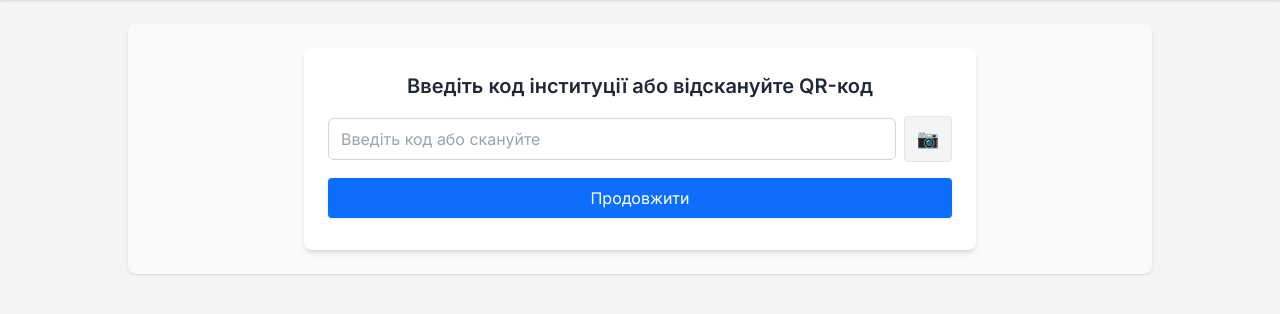
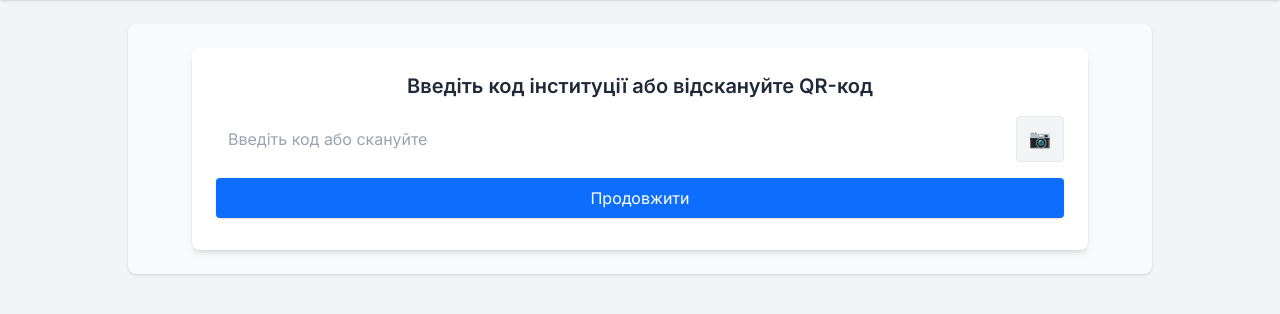
Before and after one commit to KhrystynaGit/anonymous_feedback_system, a FastAPI app: page / in a window 1280 px wide. Shown: the part 68-382 px from the top of the page. Run offline with FastAPI, Linux system fonts and the light colour scheme; some libraries are stand-ins or nearby versions.

Commit message:
Adjust form styles

```diff
--- a/app_templates/code_input.html
+++ b/app_templates/code_input.html
@@ -3,7 +3,7 @@
 {% block title %}Введіть код інституції{% endblock %}
 
 {% block content %}
-<div class="max-w-2xl mx-auto bg-white dark:bg-gray-700 p-4 sm:p-6 rounded-lg shadow-md">
+<div class="max-w-4xl mx-auto bg-white dark:bg-gray-700 p-4 sm:p-6 rounded-lg shadow-md">
   <h2 class="text-xl font-semibold mb-4 text-center">Введіть код інституції або відскануйте QR-код</h2>
 
   <form action="/enter_code" method="post" class="space-y-4">
--- a/app_templates/feedback_form.html
+++ b/app_templates/feedback_form.html
@@ -3,7 +3,7 @@
 {% block title %}Залиште відгук{% endblock %}
 
 {% block content %}
-<div class="max-w-4xl mx-auto bg-white dark:bg-gray-700 p-4 sm:p-6 rounded-lg shadow">
+<div class="max-w-6xl mx-auto bg-white dark:bg-gray-700 p-4 sm:p-6 rounded-lg shadow">
   <h2 class="text-xl font-semibold mb-4">Залиште відгук для: <strong>{{ official_name }}</strong></h2>
 
   <form action="/submit" method="post" enctype="multipart/form-data" class="space-y-4" id="feedback-form">
--- a/static/style.css
+++ b/static/style.css
@@ -19,7 +19,7 @@ textarea {
 
 .form-input {
   width: 100%;
-  border: 1px solid #d1d5db;
+  border: none;
   border-radius: 0.375rem;
   padding: 0.5rem 0.75rem;
   background-color: #fff;
@@ -30,18 +30,16 @@ textarea {
 .form-input:focus {
   outline: none;
   box-shadow: 0 0 0 3px rgba(13, 110, 253, 0.5);
-  border-color: #0d6efd;
 }
 
 .dark .form-input {
   background-color: #1f2937;
-  border-color: #4b5563;
+  border: none;
   color: #d1d5db;
 }
 
 .dark .form-input:focus {
   box-shadow: 0 0 0 3px rgba(10, 88, 202, 0.5);
-  border-color: #0a58ca;
 }
 
 #toast {
```
